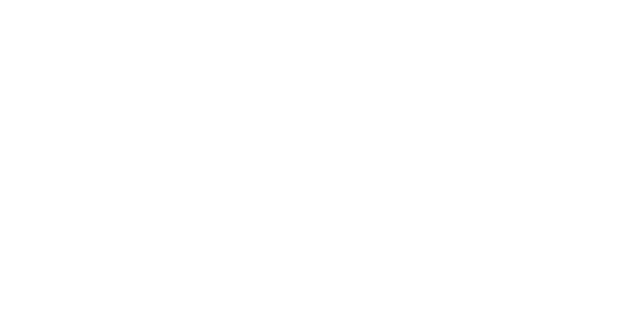
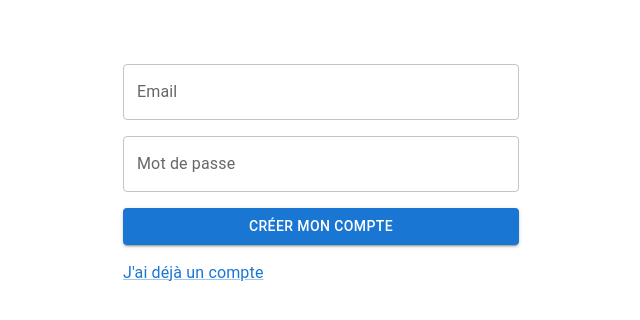
Before and after one commit to yoannlefur-tech/my-teckel, a React (Vite) app in the folder frontend/: page /register in a window 1280 px wide. Before the commit this address had no page. Shown: the top 320 px of the page, without its empty margins (319-959 px from the left). Built offline with nearby package versions, Linux system fonts and the light colour scheme; no server answers.

Commit message:
feat: add login and register pages
Co-Authored-By: Claude Opus 5.5 <noreply@anthropic.com>

```diff
--- a/frontend/package.json
+++ b/frontend/package.json
@@ -18,6 +18,7 @@
     "@tanstack/react-query": "^5.107.1",
     "react": "^19.3.1",
     "react-dom": "^19.3.1",
+    "react-hook-form": "^7.91.0",
     "react-router-dom": "^7.18.5"
   },
   "devDependencies": {
--- /dev/null
+++ b/frontend/src/App.tsx
@@ -0,0 +1,26 @@
+import { Box, CircularProgress } from '@mui/material'
+import { Route, Routes } from 'react-router-dom'
+import ApiStatusPage from './ApiStatusPage.tsx'
+import LoginPage from './auth/LoginPage.tsx'
+import RegisterPage from './auth/RegisterPage.tsx'
+import { useAuth } from './auth/useAuth.ts'
+
+export default function App() {
+  const { status } = useAuth()
+
+  if (status === 'loading') {
+    return (
+      <Box sx={{ display: 'flex', justifyContent: 'center', mt: 8 }}>
+        <CircularProgress />
+      </Box>
+    )
+  }
+
+  return (
+    <Routes>
+      <Route path="/" element={<ApiStatusPage />} />
+      <Route path="/login" element={<LoginPage />} />
+      <Route path="/register" element={<RegisterPage />} />
+    </Routes>
+  )
+}
--- /dev/null
+++ b/frontend/src/auth/LoginPage.tsx
@@ -0,0 +1,72 @@
+import { Alert, Button, Container, Link, Stack, TextField } from '@mui/material'
+import { useForm } from 'react-hook-form'
+import { Navigate, Link as RouterLink } from 'react-router-dom'
+import { useAuth, type Credentials } from './useAuth.ts'
+
+const REQUIRED = 'Ce champ est requis.'
+const ERROR_MESSAGES: Record<number, string> = {
+  401: 'Identifiants invalides',
+  429: 'Trop de tentatives, réessayez plus tard',
+}
+
+export default function LoginPage() {
+  const { status, login } = useAuth()
+  const {
+    register,
+    handleSubmit,
+    setError,
+    formState: { errors, isSubmitting },
+  } = useForm<Credentials>()
+
+  if (status === 'authenticated') {
+    return <Navigate to="/" replace />
+  }
+
+  const onSubmit = async (values: Credentials) => {
+    const response = await login(values).catch(() => null)
+    if (!response?.ok) {
+      setError('root', {
+        message:
+          ERROR_MESSAGES[response?.status ?? 0] ??
+          'Une erreur est survenue, réessayez plus tard',
+      })
+    }
+  }
+
+  const { ref: emailRef, ...email } = register('email', { required: REQUIRED })
+  const { ref: passwordRef, ...password } = register('password', {
+    required: REQUIRED,
+  })
+
+  return (
+    <Container maxWidth="xs" sx={{ mt: 8 }}>
+      <Stack component="form" spacing={2} noValidate onSubmit={handleSubmit(onSubmit)}>
+        {errors.root && <Alert severity="error">{errors.root.message}</Alert>}
+        <TextField
+          {...email}
+          inputRef={emailRef}
+          label="Email"
+          type="email"
+          autoComplete="email"
+          error={Boolean(errors.email)}
+          helperText={errors.email?.message}
+        />
+        <TextField
+          {...password}
+          inputRef={passwordRef}
+          label="Mot de passe"
+          type="password"
+          autoComplete="current-password"
+          error={Boolean(errors.password)}
+          helperText={errors.password?.message}
+        />
+        <Button type="submit" variant="contained" disabled={isSubmitting}>
+          Se connecter
+        </Button>
+        <Link component={RouterLink} to="/register">
+          Créer un compte
+        </Link>
+      </Stack>
+    </Container>
+  )
+}
--- /dev/null
+++ b/frontend/src/auth/RegisterPage.tsx
@@ -0,0 +1,86 @@
+import { Alert, Button, Container, Link, Stack, TextField } from '@mui/material'
+import { useForm } from 'react-hook-form'
+import { Navigate, Link as RouterLink } from 'react-router-dom'
+import type { components } from '../api/schema'
+import { useAuth, type Credentials } from './useAuth.ts'
+
+type ValidationError = components['schemas']['ConstraintViolation.jsonld']
+
+const REQUIRED = 'Ce champ est requis.'
+const INVALID = 'Valeur invalide.'
+// The API answers in English: its stable constraint codes carry the meaning.
+const VIOLATION_MESSAGES: Record<string, string> = {
+  'c1051bb4-d103-4f74-8988-acbcafc7fdc3': REQUIRED,
+  'bd79c0ab-ddba-46cc-a703-a7a4b08de310': 'Adresse email invalide.',
+  '23bd9dbf-6b9b-41cd-a99e-4844bcf3077f': 'Cet email est déjà utilisé.',
+  '9ff3fdc4-b214-49db-8718-39c315e33d45':
+    'Le mot de passe doit contenir au moins 10 caractères.',
+  'd94b19cc-114f-4f44-9cc4-4138e80a87b9': 'Cette valeur est trop longue.',
+}
+
+export default function RegisterPage() {
+  const auth = useAuth()
+  const {
+    register,
+    handleSubmit,
+    setError,
+    formState: { errors, isSubmitting },
+  } = useForm<Credentials>()
+
+  if (auth.status === 'authenticated') {
+    return <Navigate to="/" replace />
+  }
+
+  const onSubmit = async (values: Credentials) => {
+    const response = await auth.register(values).catch(() => null)
+    if (response?.status === 422) {
+      const { violations = [] } = (await response.json()) as ValidationError
+      for (const { propertyPath, code } of violations) {
+        setError(propertyPath as keyof Credentials, {
+          message: VIOLATION_MESSAGES[code ?? ''] ?? INVALID,
+        })
+      }
+    } else if (!response?.ok) {
+      setError('root', {
+        message: 'Une erreur est survenue, réessayez plus tard',
+      })
+    }
+  }
+
+  const { ref: emailRef, ...email } = register('email', { required: REQUIRED })
+  const { ref: passwordRef, ...password } = register('password', {
+    required: REQUIRED,
+  })
+
+  return (
+    <Container maxWidth="xs" sx={{ mt: 8 }}>
+      <Stack component="form" spacing={2} noValidate onSubmit={handleSubmit(onSubmit)}>
+        {errors.root && <Alert severity="error">{errors.root.message}</Alert>}
+        <TextField
+          {...email}
+          inputRef={emailRef}
+          label="Email"
+          type="email"
+          autoComplete="email"
+          error={Boolean(errors.email)}
+          helperText={errors.email?.message}
+        />
+        <TextField
+          {...password}
+          inputRef={passwordRef}
+          label="Mot de passe"
+          type="password"
+          autoComplete="new-password"
+          error={Boolean(errors.password)}
+          helperText={errors.password?.message}
+        />
+        <Button type="submit" variant="contained" disabled={isSubmitting}>
+          Créer mon compte
+        </Button>
+        <Link component={RouterLink} to="/login">
+          J'ai déjà un compte
+        </Link>
+      </Stack>
+    </Container>
+  )
+}
--- a/frontend/src/main.tsx
+++ b/frontend/src/main.tsx
@@ -2,8 +2,9 @@ import { CssBaseline, ThemeProvider, createTheme } from '@mui/material'
 import { QueryClient, QueryClientProvider } from '@tanstack/react-query'
 import { StrictMode } from 'react'
 import { createRoot } from 'react-dom/client'
-import { BrowserRouter, Route, Routes } from 'react-router-dom'
-import ApiStatusPage from './ApiStatusPage.tsx'
+import { BrowserRouter } from 'react-router-dom'
+import App from './App.tsx'
+import AuthProvider from './auth/AuthProvider.tsx'
 
 createRoot(document.getElementById('root')!).render(
   <StrictMode>
@@ -11,9 +12,9 @@ createRoot(document.getElementById('root')!).render(
       <ThemeProvider theme={createTheme()}>
         <CssBaseline />
         <BrowserRouter>
-          <Routes>
-            <Route path="/" element={<ApiStatusPage />} />
-          </Routes>
+          <AuthProvider>
+            <App />
+          </AuthProvider>
         </BrowserRouter>
       </ThemeProvider>
     </QueryClientProvider>
```
Also changed, not shown: 2 other files (tests, documents, lock files or other folders).
